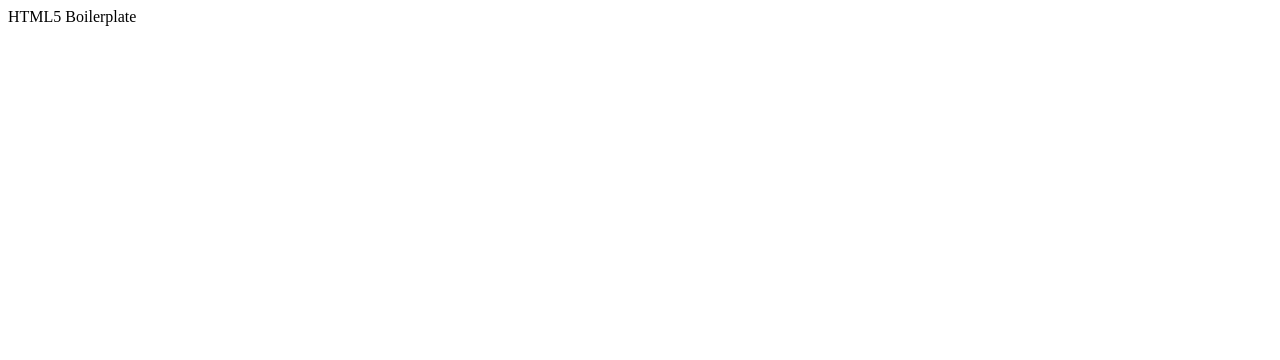
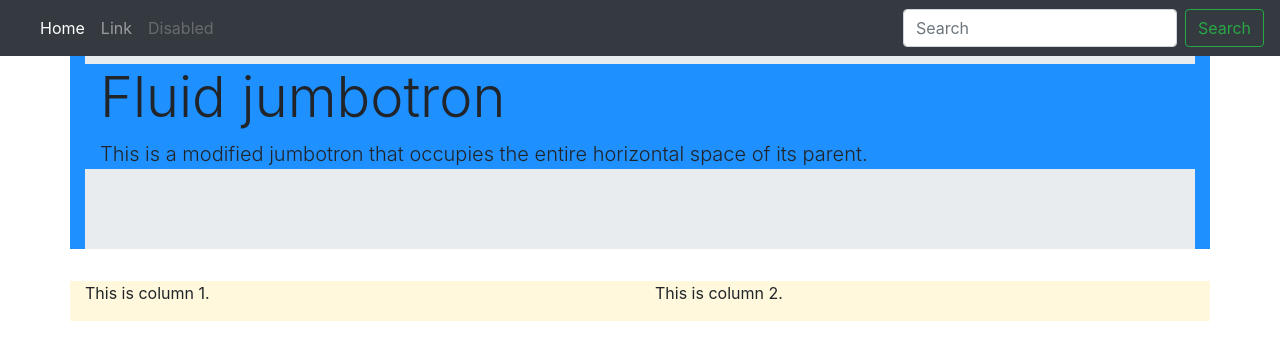
Before and after one commit to Leepoppa/SMC_Spring_2019_WD3, a plain HTML site: page index.html in a window 1280 px wide. Drawn offline with nearby package versions, Linux system fonts and the light colour scheme.

Commit message:
Add files via upload

```diff
--- a/index.html
+++ b/index.html
@@ -1 +1,70 @@
-HTML5 Boilerplate
+<!doctype html>
+<html lang="en">
+  <head>
+    <!-- Required meta tags -->
+    <meta charset="utf-8">
+    <meta name="viewport" content="width=device-width, initial-scale=1, shrink-to-fit=no">
+
+    <!-- Bootstrap CSS -->
+    <link rel="stylesheet" href="https://stackpath.bootstrapcdn.com/bootstrap/4.3.1/css/bootstrap.min.css" integrity="sha384-ggOyR0iXCbMQv3Xipma34MD+dH/1fQ784/j6cY/iJTQUOhcWr7x9JvoRxT2MZw1T" crossorigin="anonymous">
+    <link rel="stylesheet" href="main.css">
+
+    <title>Bootstrap Layout 1</title>
+  </head>
+  <body>
+
+      <nav class="navbar navbar-expand-md navbar-dark fixed-top bg-dark">
+          <a class="navbar-brand" href="#"></a>
+          <button class="navbar-toggler" type="button" data-toggle="collapse" data-target="#navbarCollapse" aria-controls="navbarCollapse" aria-expanded="false" aria-label="Toggle navigation">
+            <span class="navbar-toggler-icon"></span>
+          </button>
+          <div class="collapse navbar-collapse" id="navbarCollapse">
+            <ul class="navbar-nav mr-auto">
+              <li class="nav-item active">
+                <a class="nav-link" href="#">Home <span class="sr-only">(current)</span></a>
+              </li>
+              <li class="nav-item">
+                <a class="nav-link" href="#">Link</a>
+              </li>
+              <li class="nav-item">
+                <a class="nav-link disabled" href="#">Disabled</a>
+              </li>
+            </ul>
+            <form class="form-inline mt-2 mt-md-0">
+              <input class="form-control mr-sm-2" type="text" placeholder="Search" aria-label="Search">
+              <button class="btn btn-outline-success my-2 my-sm-0" type="submit">Search</button>
+            </form>
+          </div>
+        </nav>
+
+        <main role="main" class="container">
+          <div class="jumbotron jumbotron-fluid">
+            <div class="container">
+              <h1 class="display-4">Fluid jumbotron</h1>
+              <p class="lead">This is a modified jumbotron that occupies the entire horizontal space of its parent.</p>
+            </div>
+          </div>
+        </main>
+        <script src="https://code.jquery.com/jquery-3.3.1.slim.min.js" integrity="sha384-q8i/X+965DzO0rT7abK41JStQIAqVgRVzpbzo5smXKp4YfRvH+8abtTE1Pi6jizo" crossorigin="anonymous"></script>
+              <script>window.jQuery || document.write('<script src="/docs/4.3/assets/js/vendor/jquery-slim.min.js"><\/script>')</script><script src="/docs/4.3/dist/js/bootstrap.bundle.min.js" integrity="sha384-xrRywqdh3PHs8keKZN+8zzc5TX0GRTLCcmivcbNJWm2rs5C8PRhcEn3czEjhAO9o" crossorigin="anonymous"></script>
+
+      <div class="container">
+        <div class="row">
+            <div class="col-12 col-md-6">
+                <p>This is column 1.</p>
+         </div>
+            <div class="col-12 col-md-6">
+              <p>This is column 2.</p>
+          </div>
+     </div>
+    </div>
+
+
+
+    <!-- Optional JavaScript -->
+    <!-- jQuery first, then Popper.js, then Bootstrap JS -->
+    <script src="https://code.jquery.com/jquery-3.3.1.slim.min.js" integrity="sha384-q8i/X+965DzO0rT7abK41JStQIAqVgRVzpbzo5smXKp4YfRvH+8abtTE1Pi6jizo" crossorigin="anonymous"></script>
+    <script src="https://cdnjs.cloudflare.com/ajax/libs/popper.js/1.14.7/umd/popper.min.js" integrity="sha384-UO2eT0CpHqdSJQ6hJty5KVphtPhzWj9WO1clHTMGa3JDZwrnQq4sF86dIHNDz0W1" crossorigin="anonymous"></script>
+    <script src="https://stackpath.bootstrapcdn.com/bootstrap/4.3.1/js/bootstrap.min.js" integrity="sha384-JjSmVgyd0p3pXB1rRibZUAYoIIy6OrQ6VrjIEaFf/nJGzIxFDsf4x0xIM+B07jRM" crossorigin="anonymous"></script>
+  </body>
+</html>
--- /dev/null
+++ b/main.css
@@ -0,0 +1,12 @@
+.container{
+        background-color: dodgerblue;
+}
+.row{
+        background-color:  cornsilk;
+}
+[class^=".col-"]:first-child {
+      background-color: aquamarine;
+}
+[class^=".col-"]:last-child {
+        background-color: salmon;
+}
```
